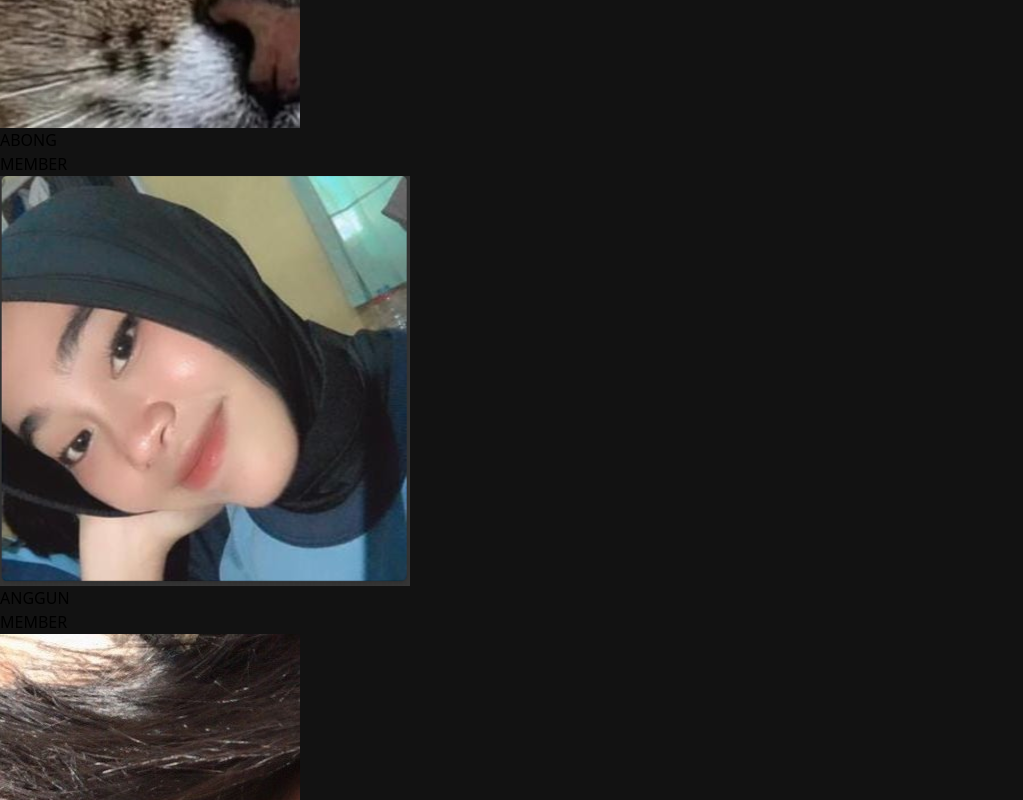
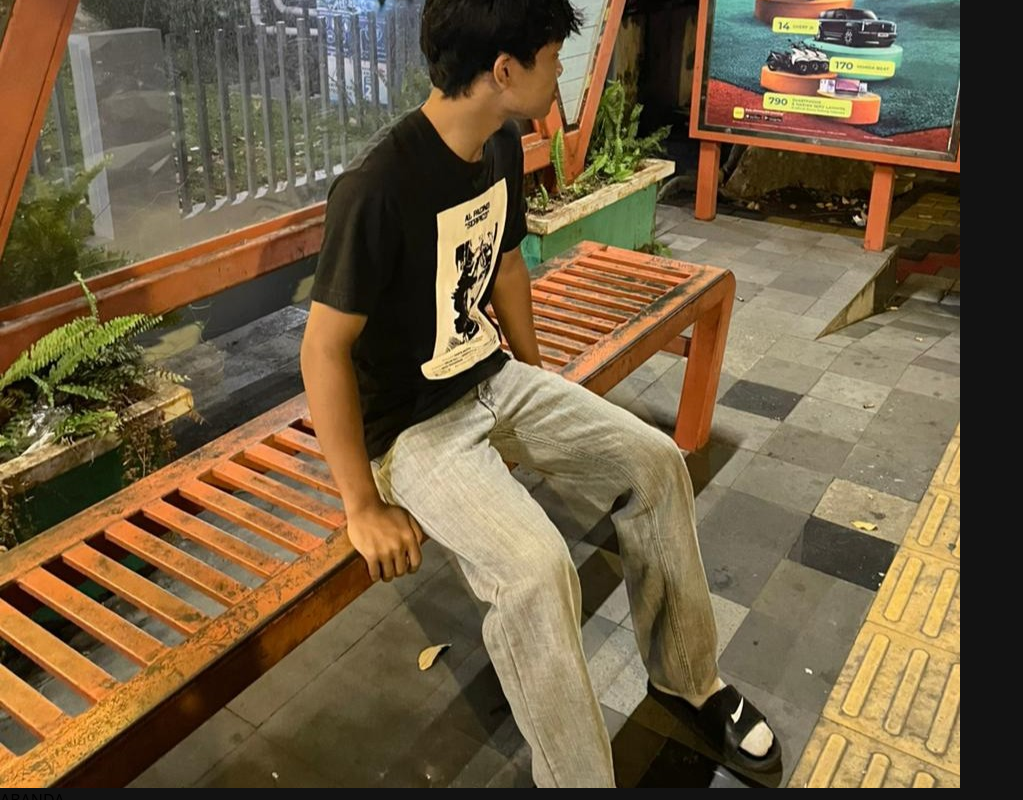
Before and after one commit to nottrzz/rplonewebsite, a React (Vite) app: page / in a window 1280 px wide. Shown: the part 6240-7040 px from the top of the page, without its empty margins (0-1023 px from the left). Built offline with nearby package versions, Linux system fonts and the light colour scheme.

Commit message:
gass broo ga boleh nyerah walaupun di sepeleinn

```diff
--- a/src/assets/assets.js
+++ b/src/assets/assets.js
@@ -35,6 +35,7 @@ import karisa from './karisa.png'
 import endang from './endang.png'
 import azura from './azura.png'
 import nia from './nia.png'
+import abanda from './abanda.jpg'
 
 import imgsong2 from './imgsong2.jpg'
 
@@ -160,8 +161,8 @@ export const songsData = [
     },
     {
         id:6,
-        name: "ABONG",
-        image: abong,
+        name: "ABANDA",
+        image: abanda,
         file:song1,
         desc:"MEMBER",
         duration:"5:22"
```
Also changed, not shown: src/assets/abanda.jpg (added).
